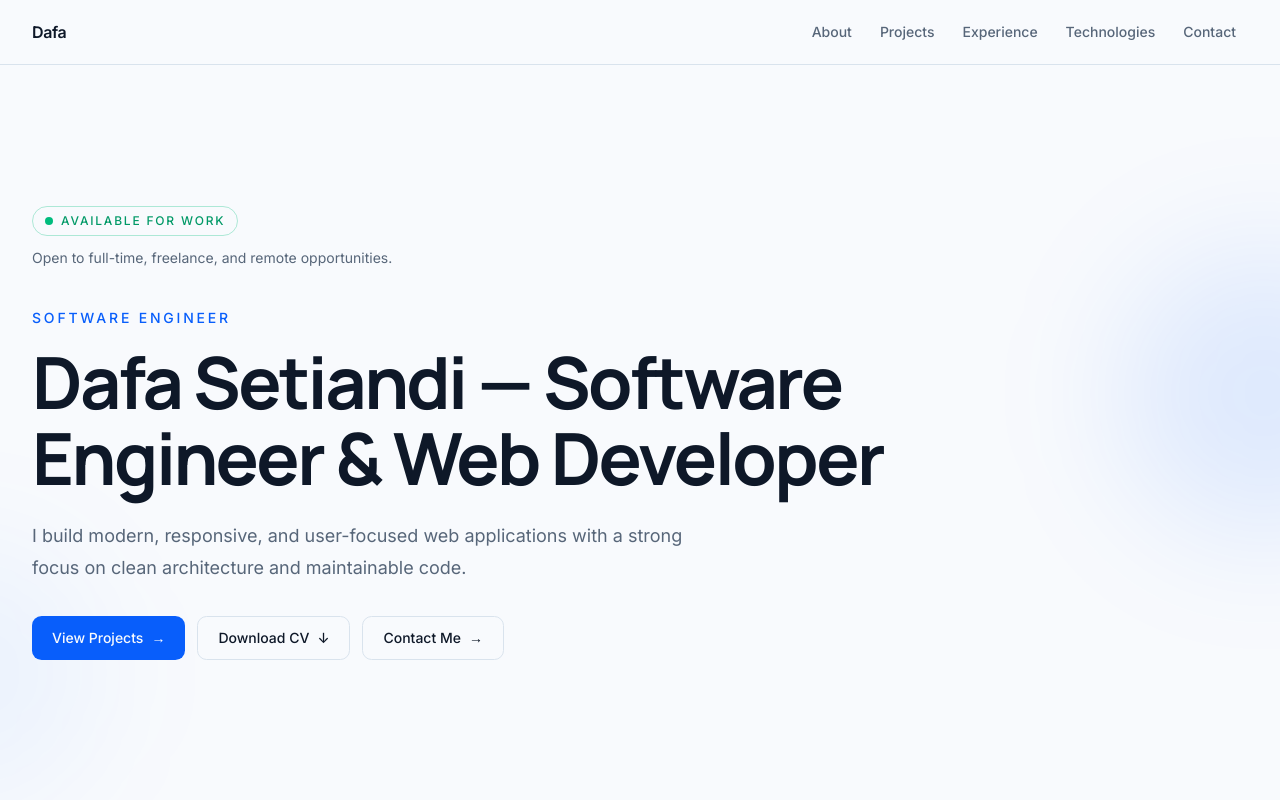
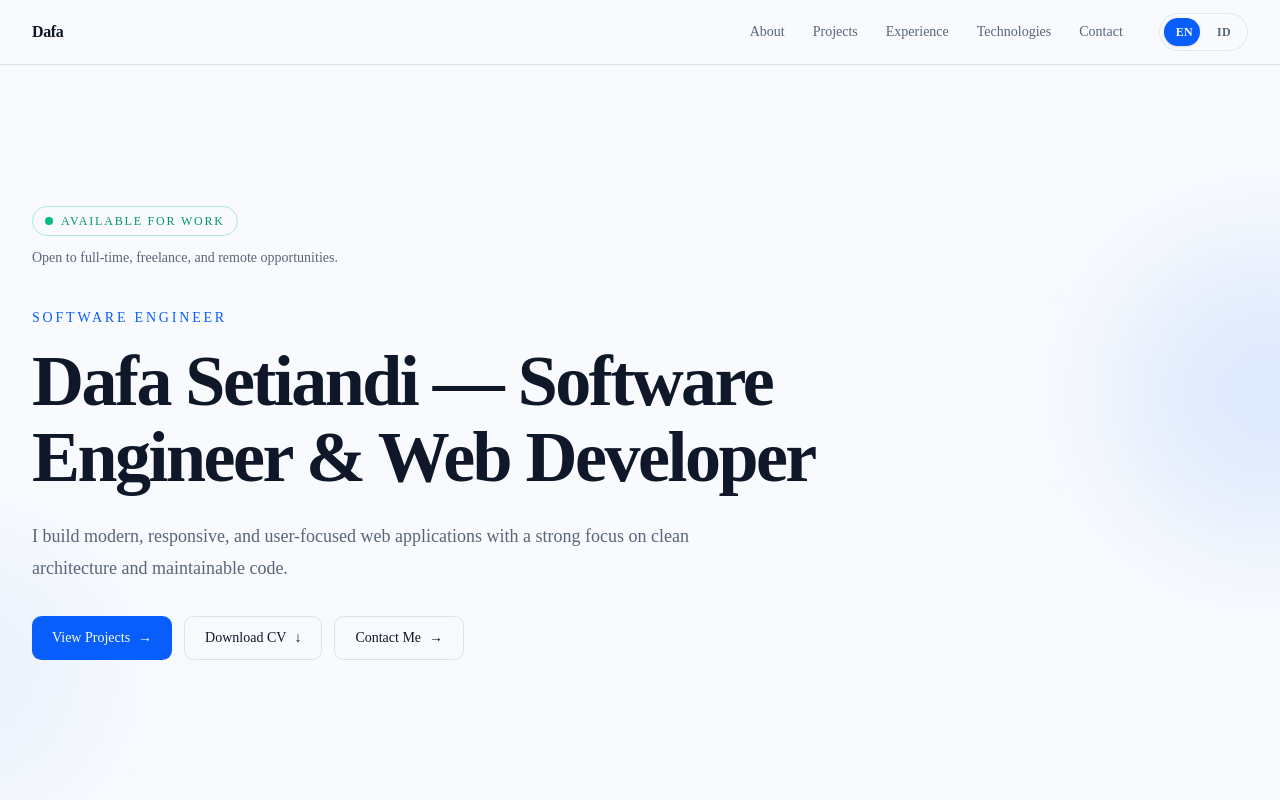
Before and after one commit to kemod/dafa-portofolio, a Next.js app: page / in a window 1280 px wide. Shown: the top 800 px of the page. Built offline with nearby package versions, Linux system fonts and the light colour scheme.

Commit message:
git commit -m "feat: add language switcher foundation"

```diff
--- a/src/app/layout.tsx
+++ b/src/app/layout.tsx
@@ -1,17 +1,13 @@
 import type { Metadata } from "next";
-import { Geist_Mono, Inter, Manrope } from "next/font/google";
+import { Geist, Geist_Mono } from "next/font/google";
 
 import { JsonLd } from "@/components/seo/json-ld";
+import { LanguageProvider } from "@/components/providers/language-provider";
 
 import "./globals.css";
 
-const inter = Inter({
-  variable: "--font-inter",
-  subsets: ["latin"],
-});
-
-const manrope = Manrope({
-  variable: "--font-manrope",
+const geistSans = Geist({
+  variable: "--font-geist-sans",
   subsets: ["latin"],
 });
 
@@ -120,12 +116,14 @@ export default function RootLayout({
   return (
     <html
       lang="en"
-      className={`${inter.variable} ${manrope.variable} ${geistMono.variable} h-full antialiased`}
+      className={`${geistSans.variable} ${geistMono.variable} h-full antialiased`}
     >
       <body className="min-h-full flex flex-col">
-        <JsonLd />
+        <LanguageProvider>
+          <JsonLd />
 
-        {children}
+          {children}
+        </LanguageProvider>
       </body>
     </html>
   );
--- /dev/null
+++ b/src/components/common/language-switcher.tsx
@@ -0,0 +1,69 @@
+"use client";
+
+import {
+  useLanguage,
+  type Language,
+} from "@/components/providers/language-provider";
+
+const languages: {
+  value: Language;
+  label: string;
+}[] = [
+  {
+    value: "en",
+    label: "EN",
+  },
+  {
+    value: "id",
+    label: "ID",
+  },
+];
+
+export function LanguageSwitcher() {
+  const { language, setLanguage } = useLanguage();
+
+  return (
+    <div
+      className="relative inline-flex items-center rounded-full border border-border/70 bg-background p-1"
+      aria-label="Language selector"
+    >
+      {/* Animated active indicator */}
+      <div
+        aria-hidden="true"
+        className={[
+          "absolute inset-y-1 left-1 w-9 rounded-full",
+          "bg-primary",
+          "shadow-sm",
+          "transition-transform duration-300 ease-out",
+          language === "id"
+            ? "translate-x-full"
+            : "translate-x-0",
+        ].join(" ")}
+      />
+
+      {languages.map((item) => {
+        const isActive = language === item.value;
+
+        return (
+          <button
+            key={item.value}
+            type="button"
+            onClick={() => setLanguage(item.value)}
+            aria-pressed={isActive}
+            className={[
+              "relative z-10 min-w-9 rounded-full px-3 py-1.5",
+              "text-xs font-semibold tracking-wide",
+              "transition-all duration-300",
+              "focus-visible:outline-2 focus-visible:outline-offset-2 focus-visible:outline-ring",
+              isActive
+                ? "text-primary-foreground"
+                : "text-muted-foreground hover:text-foreground",
+            ].join(" ")}
+          >
+            {item.label}
+          </button>
+        );
+      })}
+    </div>
+  );
+}
--- a/src/components/layout/header.tsx
+++ b/src/components/layout/header.tsx
@@ -4,6 +4,7 @@ import { Container } from "@/components/common/container";
 import { cn } from "@/lib/utils";
 import { MobileNavigation } from "./mobile-navigation";
 import { Navigation } from "./navigation";
+import { LanguageSwitcher } from "@/components/common/language-switcher";
 
 type HeaderProps = ComponentPropsWithoutRef<"header">;
 
@@ -13,28 +14,24 @@ export function Header({
 }: HeaderProps) {
   return (
     <header
-      className={cn(
-        "relative z-50 w-full border-b bg-background",
-        className,
-      )}
+      className={cn("relative w-full border-b", className)}
       {...props}
     >
       <Container className="flex min-h-16 items-center justify-between">
         <a
           href="/"
-          className="font-semibold tracking-tight transition-opacity hover:opacity-70"
-          aria-label="Dafa Setiandi — Home"
+          className="font-semibold tracking-tight"
+          aria-label="Home"
         >
           Dafa
         </a>
 
-        <div className="hidden md:block">
+        <div className="hidden items-center gap-6 md:flex">
           <Navigation />
+          <LanguageSwitcher />
         </div>
 
-        <div className="md:hidden">
-          <MobileNavigation />
-        </div>
+        <MobileNavigation />
       </Container>
     </header>
   );
--- a/src/components/layout/mobile-navigation.tsx
+++ b/src/components/layout/mobile-navigation.tsx
@@ -1,8 +1,9 @@
 "use client";
 
+import { useState } from "react";
 import Link from "next/link";
-import { useState } from "react";
 
+import { LanguageSwitcher } from "@/components/common/language-switcher";
 import { navigation } from "@/config/navigation";
 
 export function MobileNavigation() {
@@ -13,7 +14,8 @@ export function MobileNavigation() {
   }
 
   return (
-    <div className="relative md:hidden">
+    <div className="md:hidden">
+      {/* Menu Button */}
       <button
         type="button"
         aria-label={
@@ -22,44 +24,109 @@ export function MobileNavigation() {
         aria-expanded={isOpen}
         aria-controls="mobile-navigation"
         onClick={() => setIsOpen((current) => !current)}
-        className="inline-flex h-10 w-10 items-center justify-center rounded-md border bg-background text-foreground transition-colors hover:bg-muted focus-visible:outline-2 focus-visible:outline-offset-2 focus-visible:outline-ring"
+        className={[
+          "relative inline-flex h-10 w-10 items-center justify-center",
+          "rounded-md border",
+          "text-sm",
+          "transition-all duration-300",
+          "focus-visible:outline-2 focus-visible:outline-offset-2 focus-visible:outline-ring",
+          isOpen
+            ? "border-primary bg-primary text-primary-foreground shadow-sm"
+            : "border-border bg-background text-foreground hover:border-primary/40 hover:bg-primary/[0.04] hover:text-primary",
+        ].join(" ")}
       >
         <span
           aria-hidden="true"
-          className="text-lg leading-none"
+          className="text-lg leading-none transition-transform duration-300"
         >
           {isOpen ? "×" : "☰"}
         </span>
       </button>
 
-      {isOpen && (
+      {/* Mobile Menu */}
       <nav
         id="mobile-navigation"
         aria-label="Mobile navigation"
-          className="absolute right-0 top-[calc(100%+0.75rem)] z-50 w-56 origin-top-right animate-in overflow-hidden rounded-xl border bg-background shadow-lg duration-200 fade-in zoom-in-95"
+        className={[
+          "absolute inset-x-0 top-full z-50",
+          "origin-top border-b border-border",
+          "bg-background",
+          "shadow-sm",
+          "transition-all duration-300 ease-out",
+          isOpen
+            ? "visible translate-y-0 opacity-100"
+            : "invisible -translate-y-2 opacity-0 pointer-events-none",
+        ].join(" ")}
       >
-          <ul className="p-2">
+        <div className="mx-auto w-full max-w-7xl px-6 py-4">
+          {/* Navigation Links */}
+          <ul className="flex flex-col gap-1">
             {navigation.map((item, index) => (
               <li
                 key={item.href}
-                className="animate-in fill-mode-both fade-in slide-in-from-top-1"
+                className={[
+                  "transition-all duration-300 ease-out",
+                  isOpen
+                    ? "translate-y-0 opacity-100"
+                    : "-translate-y-2 opacity-0",
+                ].join(" ")}
                 style={{
-                  animationDelay: `${index * 40}ms`,
-                  animationFillMode: "both",
+                  transitionDelay: isOpen
+                    ? `${index * 50}ms`
+                    : "0ms",
                 }}
               >
                 <Link
                   href={item.href}
                   onClick={closeMenu}
-                  className="flex min-h-11 items-center rounded-lg px-4 py-3 text-sm font-medium text-muted-foreground transition-colors hover:bg-accent hover:text-foreground focus-visible:outline-2 focus-visible:outline-offset-[-2px] focus-visible:outline-ring"
+                  className="group flex items-center justify-between rounded-md px-4 py-3 text-sm font-medium transition-all duration-300 hover:bg-primary/[0.06] hover:text-primary"
                 >
+                  <span className="transition-transform duration-300 group-hover:translate-x-0.5">
                     {item.label}
+                  </span>
+
+                  <span
+                    aria-hidden="true"
+                    className="translate-x-0 text-primary opacity-0 transition-all duration-300 group-hover:translate-x-1 group-hover:opacity-100"
+                  >
+                    →
+                  </span>
                 </Link>
               </li>
             ))}
           </ul>
+
+          {/* Language */}
+          <div
+            className={[
+              "mt-4 border-t border-border pt-4",
+              "transition-all duration-300 ease-out",
+              isOpen
+                ? "translate-y-0 opacity-100"
+                : "-translate-y-2 opacity-0",
+            ].join(" ")}
+            style={{
+              transitionDelay: isOpen
+                ? `${navigation.length * 50 + 50}ms`
+                : "0ms",
+            }}
+          >
+            <div className="flex items-center justify-between">
+              <div>
+                <p className="text-xs font-semibold uppercase tracking-[0.15em]">
+                  Language
+                </p>
+
+                <p className="mt-1 text-xs text-muted-foreground">
+                  Choose your preferred language
+                </p>
+              </div>
+
+              <LanguageSwitcher />
+            </div>
+          </div>
+        </div>
       </nav>
-      )}
     </div>
   );
 }
--- /dev/null
+++ b/src/components/providers/language-provider.tsx
@@ -0,0 +1,72 @@
+"use client";
+
+import {
+  createContext,
+  useContext,
+  useEffect,
+  useState,
+  type ReactNode,
+} from "react";
+
+export type Language = "en" | "id";
+
+type LanguageContextValue = {
+  language: Language;
+  setLanguage: (language: Language) => void;
+  toggleLanguage: () => void;
+};
+
+const LanguageContext = createContext<LanguageContextValue | undefined>(
+  undefined,
+);
+
+const STORAGE_KEY = "dafa-portfolio-language";
+
+export function LanguageProvider({
+  children,
+}: {
+  children: ReactNode;
+}) {
+  const [language, setLanguageState] = useState<Language>("en");
+
+  useEffect(() => {
+    const savedLanguage = window.localStorage.getItem(STORAGE_KEY);
+
+    if (savedLanguage === "en" || savedLanguage === "id") {
+      setLanguageState(savedLanguage);
+    }
+  }, []);
+
+  function setLanguage(nextLanguage: Language) {
+    setLanguageState(nextLanguage);
+    window.localStorage.setItem(STORAGE_KEY, nextLanguage);
+  }
+
+  function toggleLanguage() {
+    setLanguage(language === "en" ? "id" : "en");
+  }
+
+  return (
+    <LanguageContext.Provider
+      value={{
+        language,
+        setLanguage,
+        toggleLanguage,
+      }}
+    >
+      {children}
+    </LanguageContext.Provider>
+  );
+}
+
+export function useLanguage() {
+  const context = useContext(LanguageContext);
+
+  if (!context) {
+    throw new Error(
+      "useLanguage must be used within a LanguageProvider",
+    );
+  }
+
+  return context;
+}
```
Also changed, not shown: 1 other file (tests, documents, lock files or other folders). Lines whose indentation alone changed are shown as unchanged.
